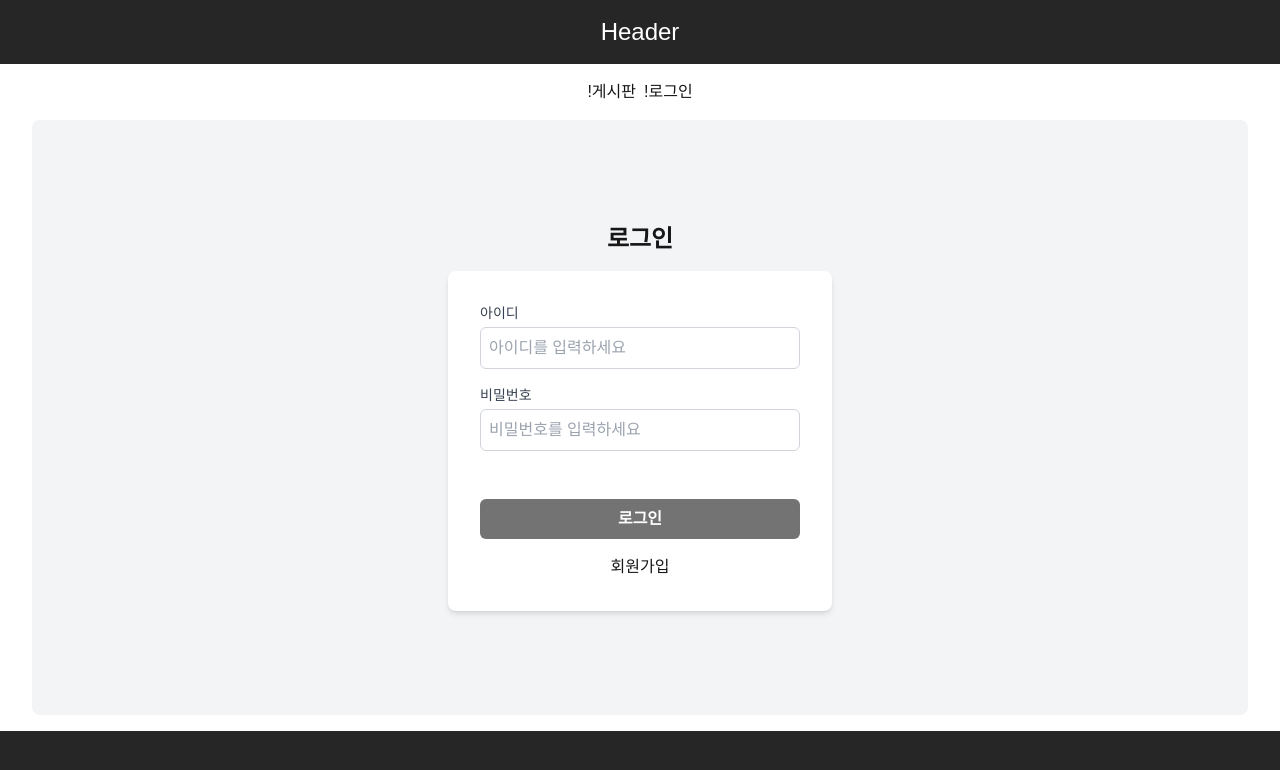
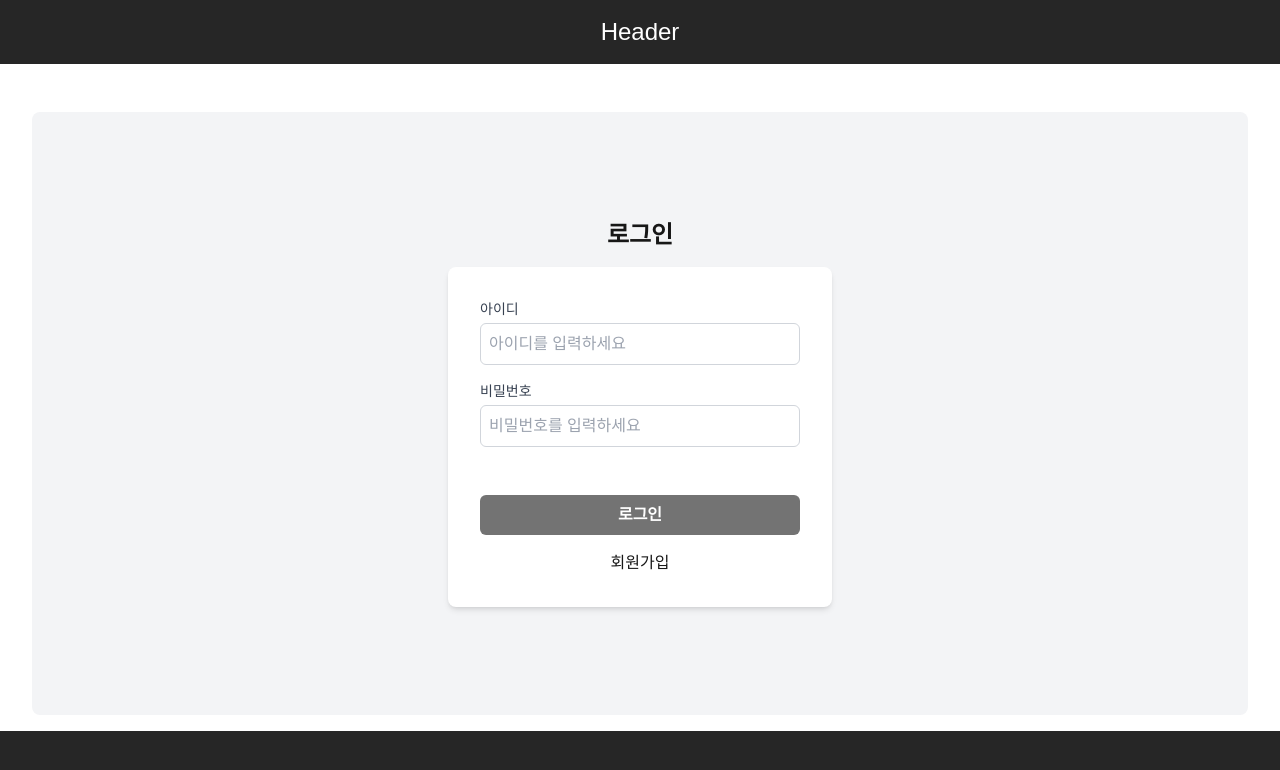
Before and after one commit to wsk-prj/next-crud, a Next.js app: page /auth/login in a window 1280 px wide. Shown: the top 770 px of the page. Built offline with nearby package versions, Linux system fonts and the light colour scheme; no server answers.

Commit message:
:bug:fix: 새로고침 시 화면 렌더링 문제 수정

```diff
--- a/src/layout/main/Main.tsx
+++ b/src/layout/main/Main.tsx
@@ -2,15 +2,25 @@
 
 import { useAuthStore } from "@/hooks/useAuthStore";
 import Link from "next/link";
+import { useEffect, useState } from "react";
 
 const Main = ({ children }: { children: React.ReactNode }): React.ReactNode => {
   const { loggedIn } = useAuthStore();
+  const [isLoading, setIsLoading] = useState(true);
+
+  useEffect(() => {
+    if (loggedIn) {
+      setIsLoading(false);
+    }
+  }, [loggedIn]);
 
   return (
     <main id="main" className="px-8 py-4 h-5/6 flex flex-col gap-y-4">
       <section id="navbar">
-        <nav className="flex items-center justify-center gap-x-2">
-          {loggedIn ? (
+        <nav className="flex h-4 items-center justify-center gap-x-2">
+          {isLoading ? (
+            ""
+          ) : loggedIn ? (
             <>
               <Link href="/mypage">!회원정보</Link>
               <Link href="/board">!게시판</Link>
```
